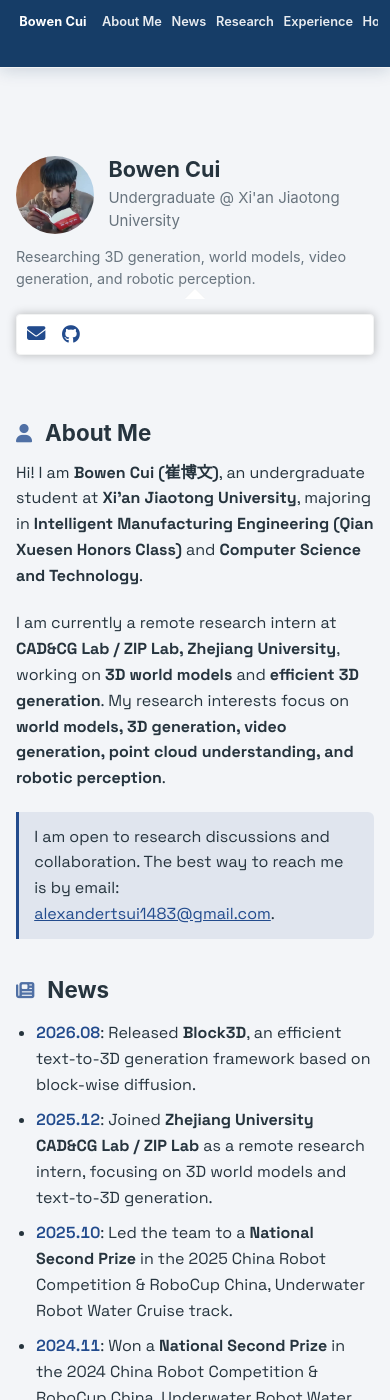
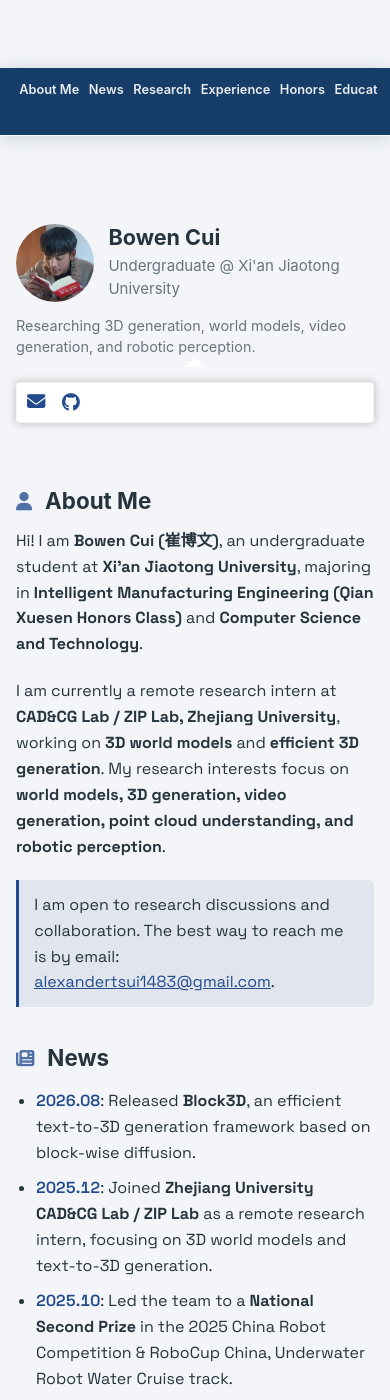
Before and after one commit to AlexanderTsui/AlexanderTsui.github.io, a Jekyll site: the page built from _pages/about.md, in a window 390 px wide and 1400 px high. Built offline with Jekyll 4.4.1, drawn with Linux system fonts in a browser that asks for light colours; some web fonts are replaced; a script bundle is joined from its source files by our own code; library files that are not in the unit come from our copies; some of the changed text lies outside the part shown.

Commit message:
Align homepage layout with academic template

```diff
--- a/_includes/masthead.html
+++ b/_includes/masthead.html
@@ -4,9 +4,6 @@
     <div class="masthead__menu">
       <nav id="primary-nav" class="site-nav" aria-label="Primary navigation">
         <ul class="site-nav__links">
-          <li class="site-nav__item site-nav__item--brand">
-            <a href="{{ base_path }}/">{{ site.title }}</a>
-          </li>
           {% for link in site.data.navigation.main %}
             {% if link.url contains 'http' %}
               {% assign domain = '' %}
--- a/_pages/about.md
+++ b/_pages/about.md
@@ -41,12 +41,12 @@
       <span class="research-card__overlay"><i class="fas fa-arrow-up-right-from-square" aria-hidden="true"></i> View project</span>
     </a>
     <div class="research-card__body">
-      <p class="research-card__eyebrow">2026 - Main Contributor - CAD&amp;CG Lab / ZIP Lab</p>
+      <p class="research-card__eyebrow">2026 - First author - arXiv preprint - CAD&amp;CG Lab / ZIP Lab</p>
       <h3>Block3D: Efficient Text-to-3D Generation via Block-Wise Diffusion</h3>
       <p>Block3D partitions shape tokens into contiguous blocks, jointly denoises each active block, and uses confidence-guided correction to revise uncertain tokens. It reaches a <strong>5.15x speedup</strong> over the fine-tuned autoregressive baseline without sacrificing geometric fidelity.</p>
       <div class="research-card__links" aria-label="Block3D resources">
         <a href="/block3d/"><i class="fas fa-globe" aria-hidden="true"></i> Project Page</a>
-        <a href="/block3d/assets/papers/block3d.pdf"><i class="fas fa-file-pdf" aria-hidden="true"></i> Paper</a>
+        <a href="https://arxiv.org/abs/2608.19567" target="_blank" rel="noreferrer"><i class="ai ai-arxiv" aria-hidden="true"></i> arXiv</a>
         <a href="/block3d/#video"><i class="fas fa-film" aria-hidden="true"></i> Video</a>
       </div>
     </div>
--- a/assets/css/main.scss
+++ b/assets/css/main.scss
@@ -78,6 +78,7 @@
 
 body {
   line-height: 1.62;
+  padding-top: 0;
 }
 
 .masthead {
@@ -85,18 +86,37 @@
   border-bottom: 0;
   display: block !important;
   min-height: 56px;
+  position: sticky;
+  top: 0;
   box-shadow: 0 2px 16px rgba(16, 54, 88, 0.18);
 }
 
 .masthead__inner-wrap {
+  align-items: center;
+  display: flex;
+  justify-content: center;
   max-width: 1180px;
   padding: 0.45rem 1.35rem;
+  width: 100%;
+}
+
+.masthead__menu {
+  align-items: center;
+  display: flex;
+  justify-content: center;
+  width: 100%;
 }
 
 .site-nav {
   background: transparent;
   min-width: 0;
+  overflow-x: auto;
+  scrollbar-width: none;
   width: 100%;
+}
+
+.site-nav::-webkit-scrollbar {
+  display: none;
 }
 
 .site-nav__links {
@@ -106,26 +126,16 @@
   justify-content: center;
   flex-wrap: nowrap;
   list-style: none;
-  margin: 0;
-  min-width: 0;
-  overflow-x: auto;
-  padding: 0;
-  scrollbar-width: none;
-  width: 100%;
-}
-
-.site-nav__links::-webkit-scrollbar {
-  display: none;
+  margin: 0 auto;
+  min-width: 100%;
+  padding: 6px 8px;
+  width: max-content;
 }
 
 .site-nav__item {
   display: block;
   flex: 0 0 auto;
   list-style: none;
-}
-
-.site-nav__item--brand {
-  margin-right: auto;
 }
 
 .site-nav__item a {
@@ -137,13 +147,6 @@
   padding: 0.48rem 0.75rem;
   text-decoration: none;
   white-space: nowrap;
-}
-
-.site-nav__item--brand a {
-  color: #fff;
-  font-size: 0.98rem;
-  font-weight: 700;
-  letter-spacing: 0.01em;
 }
 
 .site-nav__item a:after {
@@ -270,7 +273,7 @@
   border-radius: 10px;
   box-shadow: 0 7px 22px rgba(27, 57, 80, 0.08);
   display: grid;
-  grid-template-columns: minmax(250px, 0.88fr) minmax(0, 1.12fr);
+  grid-template-columns: minmax(320px, 1.15fr) minmax(280px, 0.85fr);
   align-items: start;
   overflow: hidden;
 }
@@ -289,7 +292,7 @@
   aspect-ratio: 16 / 9;
   display: block;
   height: 100%;
-  object-fit: contain;
+  object-fit: cover;
   opacity: 0.94;
   transition: transform 0.25s ease, opacity 0.25s ease;
   width: 100%;
@@ -628,14 +631,6 @@
     padding-right: 0.75rem;
   }
 
-  .site-nav__links {
-    justify-content: flex-start;
-  }
-
-  .site-nav__item--brand {
-    margin-right: 0.35rem;
-  }
-
   .site-nav__item a {
     font-size: 0.8rem;
     padding-left: 0.45rem;
```
